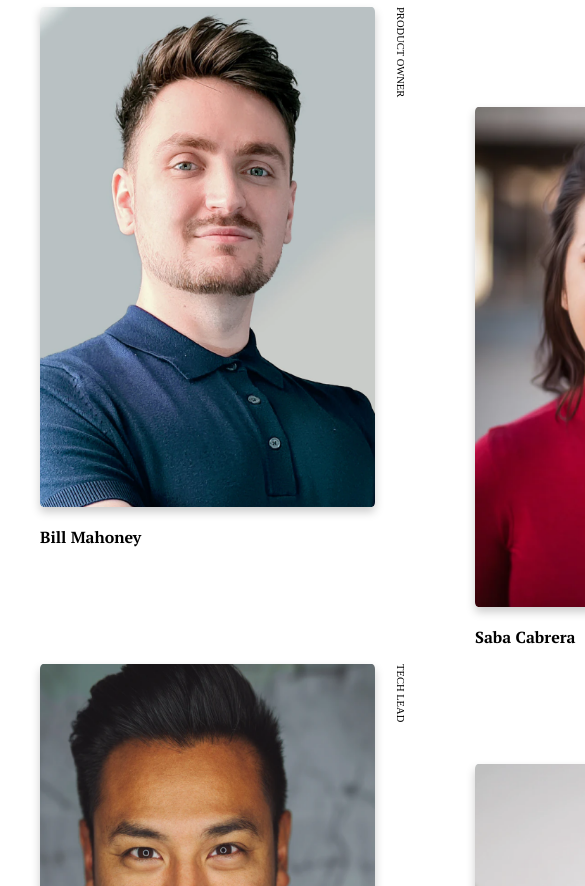
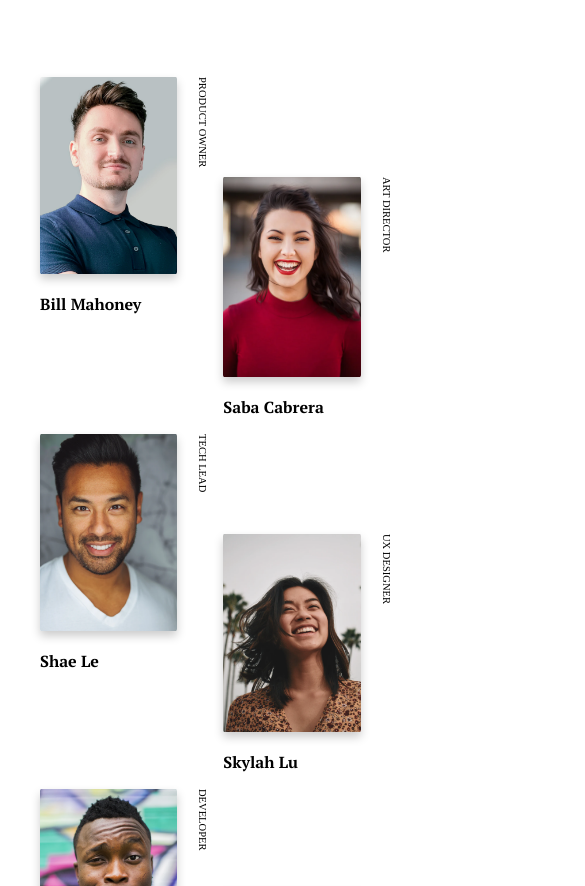
Before and after one commit to businan/who_we_are, a plain HTML site: page index.html in a window 390 px wide. Shown: the part 208-1094 px from the top of the page, 585 px wide, since content can reach past the window. Drawn offline with Linux system fonts and the light colour scheme.

Commit message:
changed mobile with flex

```diff
--- a/sass/_container.scss
+++ b/sass/_container.scss
@@ -21,7 +21,7 @@ html,body {
     }
 @media (max-width: 970px){
     .container {
-        width: 970px;
+        width: 100%;
         height: 130vh;
         margin:0 40px;
 
--- a/sass/_head.scss
+++ b/sass/_head.scss
@@ -33,7 +33,7 @@
         flex-direction: column;
 
         #name {
-            width: 40%;
+            width: 100%;
         }
 
     #whoWeAre {
--- a/sass/_main.scss
+++ b/sass/_main.scss
@@ -2,7 +2,6 @@
   width: inherit;
   height: inherit;
   margin: 80px auto 50px auto;
-  // border: 5px solid yellow;
   display: grid;
   grid-template-columns: 1fr 1fr 1fr;
   grid-template-rows: 1fr 1fr;
@@ -41,7 +40,6 @@
   }
 
   .crew {
-    // border: 5px solid green;
     position: relative;
 
     span {
@@ -70,47 +68,21 @@
 }
 @media (max-width: 970px) {
   .main {
-    width: 870px;
-    height: 120vh;
-    margin: 10px 0;
-    display: grid;
-    grid-template-columns: 1fr 1fr;
-    grid-template-rows: 1fr 1fr 1fr;
+    width: 100%;
+    display: flex;
 
-    grid-template-areas:
-      "row11 row12"
-      "row21 row22"
-      "row31 row32";
-
-    .member1 {
-      grid-area: row11;
-    }
-    .member2 {
-      grid-area: row12;
-    }
-    .member3 {
-      grid-area: row21;
-      margin-top: -100px;
-    }
-    .member4 {
-      grid-area: row22;
-      padding-top: 100px;
-    }
-    .member5 {
-      grid-area: row31;
-    }
-    .member6 {
-      grid-area: row32;
-      padding-top: 200px;
-      margin-bottom: 100px;
-    }
+    flex-wrap: wrap;
 
 
     img {
-      width: 335px;
-      height: 500px;
+      width: 75%;
+      height: auto;
     }
     .crew {
+      margin: 0;
+      padding: 0;
+      width: 47%;
+
       span {
         font-size: 0.66rem;
       }
@@ -118,5 +90,8 @@
         font-size: 1rem;
       }
     }
+    .member2, .member4, .member6 {
+      padding-top: 100px;
+    }
   }
 }
```
Also changed, not shown: style.css, 1 other file.
